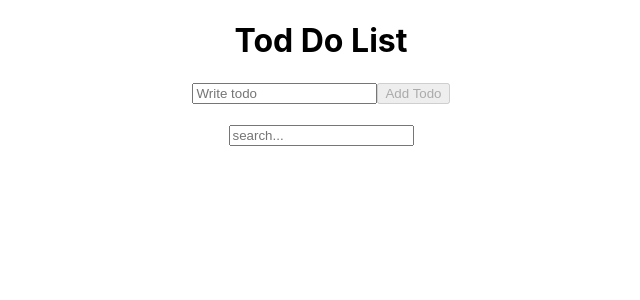
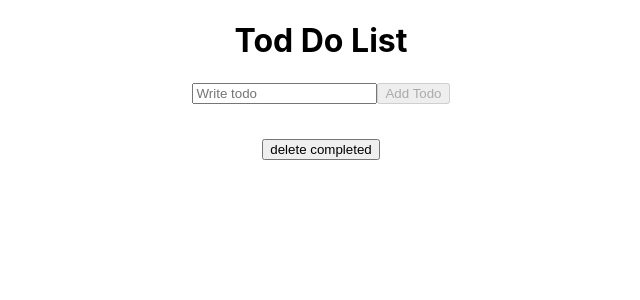
Before and after one commit to DavIdHabeTyan/ToDo_List_Hook, a React (Create React App) app: page / in a window 1280 px wide. Shown: the top 300 px of the page, without its empty margins (319-959 px from the left). Built offline with nearby package versions, Linux system fonts and the light colour scheme.

Commit message:
my first exem in react

```diff
--- a/src/components/todo/button.js
+++ /dev/null
@@ -1,18 +0,0 @@
-import React from 'react';
-
-export function SearchInput ({handleSearchList}) {
-
-
-    return (
-        <div>
-            <form action="">
-            <input
-
-                placeholder={"search..."}
-                type="text"
-                onChange={(e)=>handleSearchList(e)}
-            />
-            </form>
-        </div>
-    );
-}
--- a/src/components/todo/index.js
+++ b/src/components/todo/index.js
@@ -2,32 +2,39 @@ import React, {useState} from 'react';
 import deleteIcon from "./../../assets/delete.svg"
 
 const Todo = (props) => {
-
     const {title, id, deleteTodo} = props;
 
-    const [isComplete, setIsComplete] = useState(true)
 
-    function handleTodoCompleted(e) {
-        if (e.target.style.textDecoration) {
-            e.target.style.removeProperty('text-decoration')
-        } else {
-            e.target.style.setProperty('text-decoration', "line-through")
-        }
-        setIsComplete(false)
+    const [isComplete, setIsComplete] = useState(false)
+
+
+    function handleChecked (e) {
+        setIsComplete(e.target.checked)
     }
 
+   // function handleDeleteIsCompleted(isComplete) {
+   //     isComplete.filter(checked => )
+   //
+   // }
+
+    console.log(isComplete)
     return (
+        <div>
             <div className={"todo"}>
-            <p
-                onClick={handleTodoCompleted}
-                className={"todo_Completed"}>{title}</p>
+
+                <input type="checkbox" checked={props.isCompleted} onChange={handleChecked} />
+
+                <p className={"todo_Completed"}>{title}</p>
                 <img
                     className={"icon"}
                     src={deleteIcon}
                     alt=""
                     onClick={() => deleteTodo(id)}
                 />
+
             </div>
+        </div>
+
     );
 };
 
--- a/src/components/todoList/index.js
+++ b/src/components/todoList/index.js
@@ -1,30 +1,18 @@
 import React, {useState} from 'react';
 import Todo from "../todo";
-
-import {SearchInput} from "./../todo/button.js"
-
 
 const TodoList = () => {
     const [inputValue, setInputValue] = useState("");
     const [todos, setTodos] = useState([]);
-    const [inputSearchValue, setInputSearchValue] = useState("")
 
     const formatTodo = {
         title: inputValue,
         id: Math.random(),
-        complete: false,
+        completed: false,
     }
-
     function handleInputValue(e) {
         e.preventDefault()
         setInputValue(e.target.value)
-    }
-
-    function handleSearchList(e) {
-        setInputSearchValue(e.target.value)
-        if (inputSearchValue.length >= 2) {
-            setTodos(prev => prev.filter(elem => elem.title.include(inputSearchValue)))
-        }
     }
 
     function handleAddTodoButton() {
@@ -53,24 +41,15 @@ const TodoList = () => {
                 </form>
                 <br/>
 
-                <SearchInput handleSearchList={handleSearchList}/>
-
             </div>
             <div className="main">
-
-                {  todos.filter(elem => elem.title.includes(inputSearchValue))
-                    .map(elem => <Todo
+                {  todos.map(elem => <Todo
                         key={elem.id}
                         deleteTodo={handleDeleteTodo}
                         {...elem}
                     /> )
-
                 }
-                {/*{todos.map(elem => <Todo*/}
-                {/*    key={elem.id}*/}
-                {/*    deleteTodo={handleDeleteTodo}*/}
-                {/*    {...elem}*/}
-                {/*/>)}*/}
+                <button>delete completed</button>
             </div>
         </div>
     );
```
Also changed, not shown: src/components/totoChekbox/index.js (added). Lines whose indentation alone changed are shown as unchanged.
